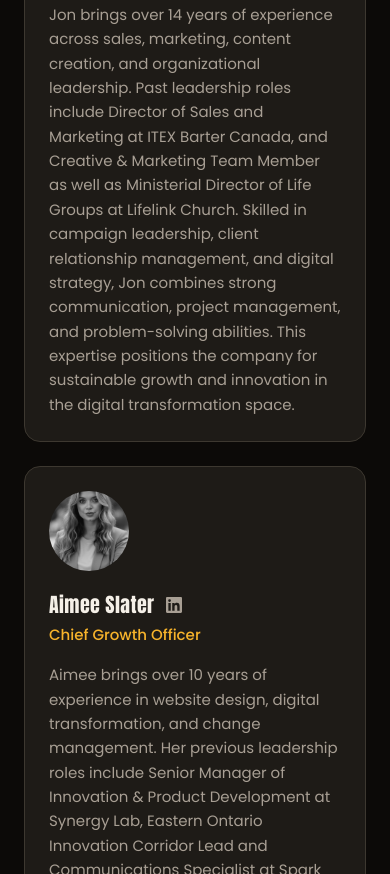
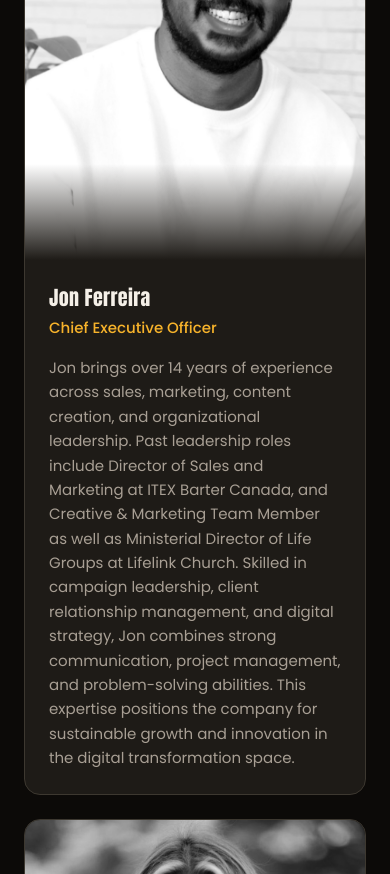
Before and after one commit to nameisbri/yellow-brolly, an Astro site: page /about in a window 390 px wide. Shown: the part 2870-3744 px from the top of the page. Built offline with nearby package versions, Linux system fonts and the light colour scheme; Astro itself is replaced by a stand-in of ours; a web font is replaced by a local one.

Commit message:
feat: make team photos large and prominent in bio cards
Replace small circular avatars with full-width 3:4 portrait photos at
the top of each card. Photos scale subtly on hover. Gradient overlay
for smooth transition into text. People-forward design.

```diff
--- a/src/components/react/sections/TeamSection.tsx
+++ b/src/components/react/sections/TeamSection.tsx
@@ -81,26 +81,30 @@ export default function TeamSection() {
           {team.members.map((member) => (
             <div
               key={member.name}
-              className="team-member bg-dark-elevated border border-dark-border rounded-2xl p-6 md:p-8 hover:border-yellow-primary/30 transition-all duration-300 group"
+              className="team-member bg-dark-elevated border border-dark-border rounded-2xl overflow-hidden hover:border-yellow-primary/30 transition-all duration-300 group"
             >
-              {/* Team photo or initials fallback */}
-              <div className="w-20 h-20 rounded-full overflow-hidden mb-5 group-hover:scale-105 transition-transform duration-300">
+              {/* Large portrait photo */}
+              <div className="aspect-[3/4] w-full overflow-hidden relative">
                 {'image' in member && member.image ? (
                   <img
                     src={member.image as string}
                     alt={member.name}
-                    className="w-full h-full object-cover"
+                    className="w-full h-full object-cover object-top group-hover:scale-105 transition-transform duration-700 ease-out"
                     loading="lazy"
                   />
                 ) : (
-                  <div className="w-full h-full bg-gradient-to-br from-yellow-primary to-yellow-hover flex items-center justify-center">
-                    <span className="text-2xl font-bold text-black font-display">
+                  <div className="w-full h-full bg-gradient-to-br from-yellow-primary/20 to-dark-elevated flex items-center justify-center">
+                    <span className="text-6xl font-bold text-yellow-primary/40 font-display">
                       {member.name.split(' ').map(n => n[0]).join('')}
                     </span>
                   </div>
                 )}
+                {/* Subtle gradient overlay at bottom for text readability */}
+                <div className="absolute inset-x-0 bottom-0 h-24 bg-gradient-to-t from-dark-elevated to-transparent" />
               </div>
 
+              {/* Info section */}
+              <div className="p-6 md:p-8">
                 <div className="flex items-center gap-3 mb-1">
                   <h3 className="text-xl font-bold text-white">{member.name}</h3>
                   {member.linkedin && (
@@ -118,6 +122,7 @@ export default function TeamSection() {
                 <p className="text-yellow-primary text-sm font-medium mb-4">{member.role}</p>
                 <p className="text-gray text-sm leading-relaxed">{member.bio}</p>
               </div>
+            </div>
           ))}
         </div>
 
```
Lines whose indentation alone changed are shown as unchanged.
